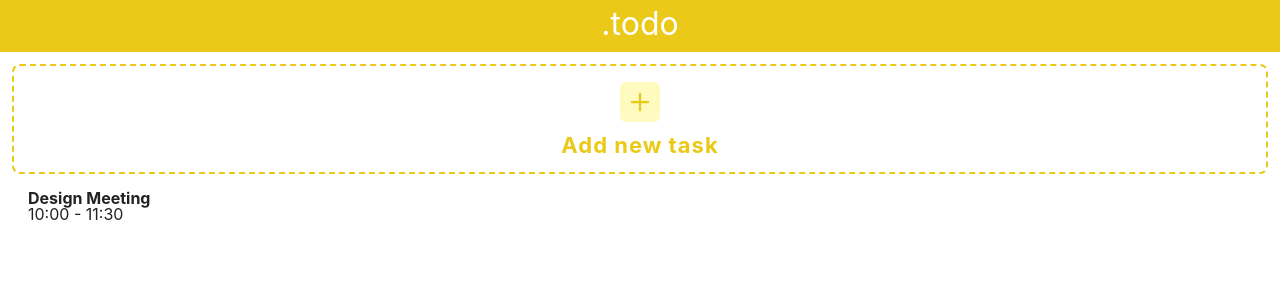
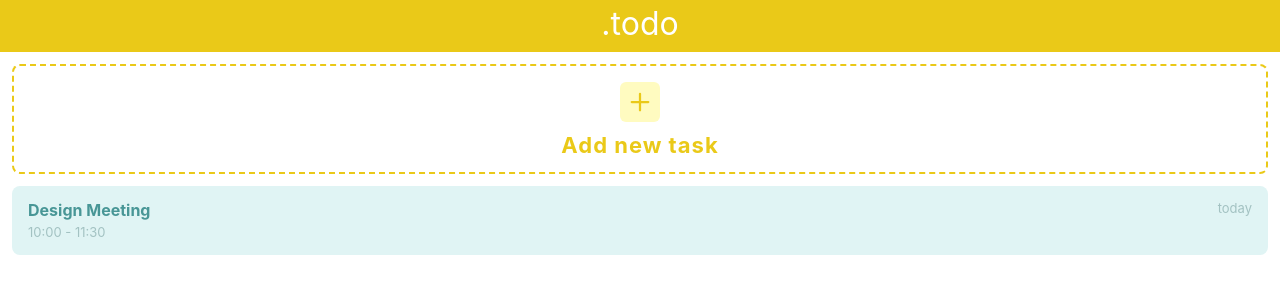
Before and after one commit to Aksimka/react-todo, a React app: page / in a window 1280 px wide. Shown: the top 300 px of the page. Built offline with nearby package versions, Linux system fonts and the light colour scheme.

Commit message:
task card

```diff
--- a/src/blocks/Main/Main.scss
+++ b/src/blocks/Main/Main.scss
@@ -1,3 +1,9 @@
 .main {
   padding: 12px 12px 0 12px;
+  .main-tasks-list {
+    .main-task-wrapper {
+      margin-top: 12px;
+    }
+  }
+
 }
--- a/src/components/cards/Task/Task.js
+++ b/src/components/cards/Task/Task.js
@@ -1,32 +1,51 @@
 import React from 'react';
+import dayjs from "dayjs";
 
 import './Task.scss';
+import Touchable from "../../Touchable/Touchable";
+
+const DAY_MILLISECONDS = 86400000;
 
 export default class App extends React.Component {
   constructor(props) {
     super(props);
+    this.state = {
+      textDay: null,
+    }
+  }
+
+  componentDidMount() {
+    this.setState({textDay: this._computeDateToShow(this.props.date)});
   }
 
   _computeDateToShow(date) {
-    const nowDate = new Date;
-    const tomorow = nowDate.setDate(nowDate.getDate() - 1)
-    console.log(new Date(tomorow));
-    const parsedDate = new Date(date);
-    console.log(parsedDate, 'date');
+    const nowDate = dayjs(new Date()).format('YYYY-MM-DD');
+    const parsedPayloadDate = dayjs(date).format('YYYY-MM-DD');
+    const timeing = dayjs(nowDate).valueOf() - dayjs(parsedPayloadDate).valueOf();
+    if (timeing === 0) {
+      return 'today';
+    } else if (timeing <= DAY_MILLISECONDS) {
+      return 'tomorow';
+    } else {
+      return 'older';
+    }
   }
 
   render() {
-    const { title, date, time } = this.props;
+    const { title, time } = this.props;
     return (
-      <div className="task-card">
-        <div className="task-card-top">
-          <div className="task-card-top-heading">
-            <div className="task-card-top-heading__title">{ title }</div>
-            <div className="task-card-top-heading__time">{ time }</div>
+      <Touchable>
+        <div className="task-card today">
+          <div className="task-card-top">
+            <div className="task-card-top-heading">
+              <div className="task-card-top-heading__title">{ title }</div>
+              <div className="task-card-top-heading__time">{ time }</div>
+            </div>
+            <div className="task-card-top-day">{ this.state.textDay }</div>
           </div>
-          <div className="task-card-top-day">{ this._computeDateToShow(date) }</div>
         </div>
-      </div>
+      </Touchable>
+
     )
   }
 }
--- a/src/components/cards/Task/Task.scss
+++ b/src/components/cards/Task/Task.scss
@@ -1,10 +1,34 @@
 .task-card {
   padding: 16px;
+  border-radius: 8px;
   .task-card-top {
     display: flex;
     justify-content: space-between;
-    .task-card-top-heading__title {
-      font-weight: bold;
+    .task-card-top-heading {
+      .task-card-top-heading__title {
+        font-weight: bold;
+      }
+      .task-card-top-heading__time {
+        margin-top: 8px;
+        font-size: 13px;
+      }
+    }
+    .task-card-top-day {
+      font-size: 13px;
     }
   }
 }
+.task-card.today {
+  background: var(--color-today_secondary);
+  .task-card-top-heading {
+    .task-card-top-heading__title {
+      color: var(--color-today);
+    }
+    .task-card-top-heading__time {
+      color: var(--color-today_text);
+    }
+  }
+  .task-card-top-day {
+    color: var(--color-today_text);
+  }
+}
--- a/src/themes/default/dark.js
+++ b/src/themes/default/dark.js
@@ -1,5 +1,14 @@
 const dark = {
   colors: {
+    today: '#489696',
+    today_secondary: '#E0F4F4',
+    today_text: '#A3C2C2',
+    tomorrow: '#FF493A',
+    tomorrow_secondary: '#FFF3F1',
+    tomorrow_text: '#AB8685',
+    older: '#50467E',
+    older_secondary: '#F6F5FB',
+    older_text: '#7C759F',
     primary: '#eac918',
     unfocused: '#fffbc0',
     text: '#ffffff',
--- a/src/themes/default/light.js
+++ b/src/themes/default/light.js
@@ -1,5 +1,14 @@
 const light = {
   colors: {
+    today: '#489696',
+    today_secondary: '#E0F4F4',
+    today_text: '#A3C2C2',
+    tomorrow: '#FF493A',
+    tomorrow_secondary: '#FFF3F1',
+    tomorrow_text: '#AB8685',
+    older: '#50467E',
+    older_secondary: '#F6F5FB',
+    older_text: '#7C759F',
     primary: '#eac918',
     unfocused: '#fffbc0',
     text: '#161616',
```
